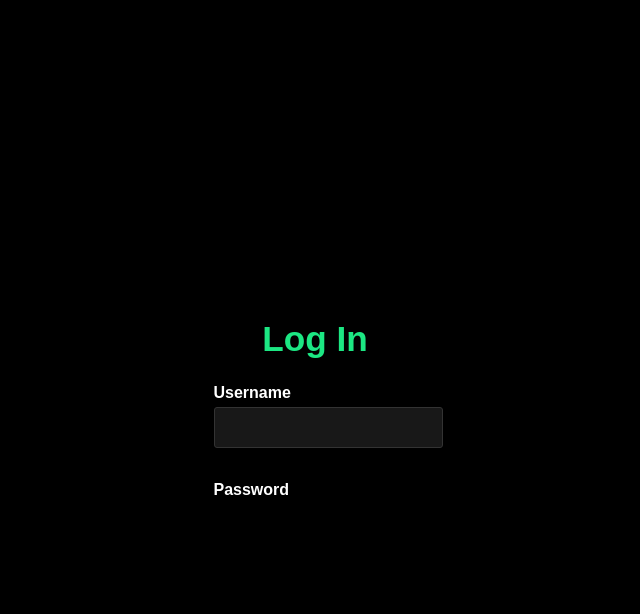
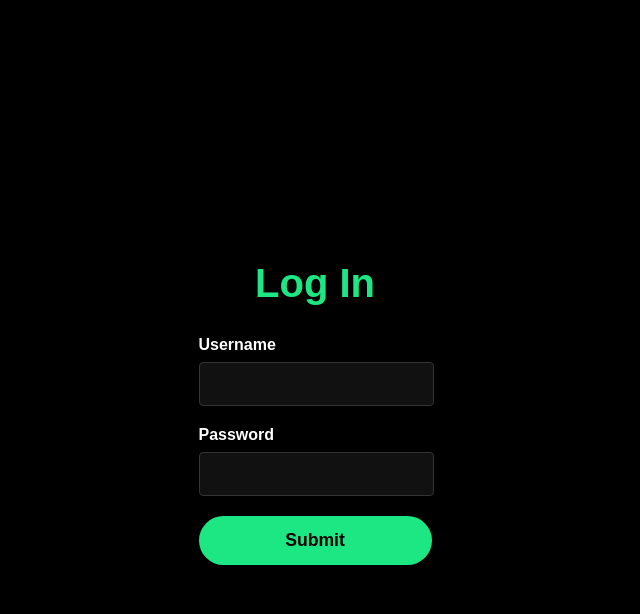
Before and after one commit to tharunkunuthuru/application-part, a Flask app: page / in a window 1280 px wide. Shown: the top 614 px of the page, without its empty margins (325-965 px from the left). Run offline with Flask 2, Linux system fonts and the light colour scheme.

Commit message:
Update login.html

```diff
--- a/templates/login.html
+++ b/templates/login.html
@@ -3,7 +3,7 @@
 <head>
   <meta charset="UTF-8">
   <meta name="viewport" content="width=device-width, initial-scale=1.0">
-  <title>Log In</title>
+  <title>Hulu | Log In</title>
   <style>
     body {
       font-family: Arial, sans-serif;
@@ -17,51 +17,52 @@
     }
 
     .login-container {
-      background-color: rgba(0, 0, 0, 0.8); /* Slightly transparent black */
+      background-color: rgba(0, 0, 0, 0.8);
       padding: 50px;
-      border-radius: 5px;
+      border-radius: 8px; /* Slightly more rounded corners */
+      max-width: 400px; /* Limit container width for better layout */
     }
 
     h1 {
       text-align: center;
       color: #1ce783; /* Hulu green */
-      font-size: 2.2em;
-      margin-bottom: 25px;
+      font-size: 2.5em; /* Larger, bolder font */
+      margin-bottom: 30px;
     }
 
     label {
       display: block;
-      margin-bottom: 5px;
-      font-weight: bold; /* Hulu labels are bold */
+      margin-bottom: 8px;  /* More space between label and input */
+      font-weight: bold;
     }
 
     input[type="text"],
     input[type="password"] {
-      width: 100%;
+      width: calc(100% - 24px); /* Full width with padding */
       padding: 12px;
-      margin-bottom: 15px;
-      border: 1px solid #333; /* Subtle border */
-      background-color: #181818; /* Darker background for inputs */
+      margin-bottom: 20px;
+      border: 1px solid #333;
+      background-color: #111; /* Darker input background */
       color: white;
-      border-radius: 3px;
+      border-radius: 4px;
+      font-size: 1em; /* Larger input font */
     }
 
-    .submit-button { /* Style for the centered Submit button */
-      background-color: #1ce783; /* Hulu green */
+    .submit-button {
+      background-color: #1ce783;
       color: black;
-      padding: 12px 18px;
+      padding: 14px 24px; /* Larger padding for a bolder look */
       border: none;
-      border-radius: 3px;
+      border-radius: 25px; /* Pill-shaped button */
       cursor: pointer;
       width: 100%;
       font-weight: bold;
-      font-size: 1em;
-      display: block; /* Occupy full width */
-      margin: 20px auto; /* Center horizontally */
+      font-size: 1.1em;
+      transition: background-color 0.3s ease; /* Smooth transition */
     }
 
     .submit-button:hover {
-      background-color: #16bd6d; /* Slightly darker green on hover */
+      background-color: #16bd6d;
     }
   </style>
 </head>
@@ -70,5 +71,11 @@
     <h1>Log In</h1>
     <form action="/login" method="post">
       <label for="username">Username</label>
-      <input type="text" id="username" name="username" required><br><br>
+      <input type="text" id="username" name="username" required><br>
       <label for="password">Password</label>
+      <input type="password" id="password" name="password" required><br>
+      <input type="submit" value="Submit" class="submit-button">
+    </form>
+  </div>
+</body>
+</html>
```
